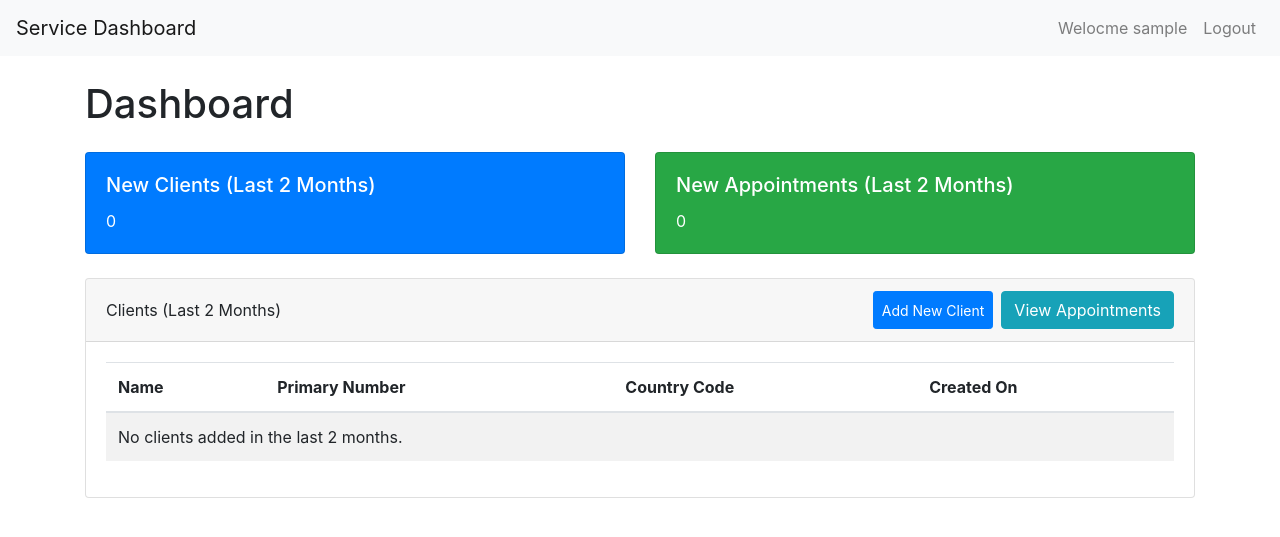
After one commit to vardhangkwm3/zoconut-assignment, a Django app: page / in a window 1280 px wide. The commit adds this page. Shown: the top 537 px of the page. Run offline with Django 5.2, Linux system fonts and the light colour scheme; the visitor is signed in with stand-in values (Sample User, id 1); data that the repository does not hold is empty; some libraries are stand-ins or nearby versions.

Commit message:
feat: created client.html / updated dashboard.html

```diff
--- /dev/null
+++ b/project/templates/dashboard/client.html
@@ -0,0 +1,24 @@
+<table class="table table-striped">
+  <thead>
+      <tr>
+          <th>Name</th>
+          <th>Primary Number</th>
+          <th>Country Code</th>
+          <th>Created On</th>
+      </tr>
+  </thead>
+  <tbody>
+      {% for client in clients %}
+      <tr>
+          <td>{{ client.user.get_full_name }}</td>
+          <td>{{ client.primary_number }}</td>
+          <td>{{ client.country_code }}</td>
+          <td>{{ client.timestamp|date:"Y-m-d" }}</td>
+      </tr>
+      {% empty %}
+      <tr>
+          <td colspan="4">No clients added in the last 2 months.</td>
+      </tr>
+      {% endfor %}
+  </tbody>
+</table>
--- a/project/templates/dashboard/dashboard.html
+++ b/project/templates/dashboard/dashboard.html
@@ -1,64 +1,120 @@
-{% extends "base.html" %}
-{% block title %}Dashboard{% endblock %}
+{% extends 'dashboard/base.html' %}
+
+{% block title %}Dashboard-Header{% endblock %}
+
 {% block content %}
-<h1>Dashboard</h1>
-<div class="row">
+<h1 class="mb-4">Dashboard</h1>
+
+<!-- Stats Overview -->
+<div class="row mb-4">
     <div class="col-md-6">
-        <h3>Stats Overview</h3>
-        <p>New Clients (Last 2 Months): <strong>{{ new_clients_count }}</strong></p>
-        <p>New Appointments (Last 2 Months): <strong>{{ new_appointments_count }}</strong></p>
+        <div class="card text-white bg-primary">
+            <div class="card-body">
+                <h5 class="card-title">New Clients (Last 2 Months)</h5>
+                <p class="card-text">{{ new_clients_count }}</p>
+            </div>
+        </div>
+    </div>
+    <div class="col-md-6">
+        <div class="card text-white bg-success">
+            <div class="card-body">
+                <h5 class="card-title">New Appointments (Last 2 Months)</h5>
+                <p class="card-text">{{ new_appointments_count }}</p>
+            </div>
+        </div>
     </div>
 </div>
-<hr>
-<div class="row">
-    <div class="col-md-12">
-        <h3>Clients (Last 2 Months)</h3>
-        <button class="btn btn-primary" data-toggle="modal" data-target="#addClientModal">Add New Client</button>
-        <table class="table table-bordered mt-3">
-            <thead>
-                <tr>
-                    <th>Name</th>
-                    <th>Primary Number</th>
-                    <th>Country Code</th>
-                    <th>Joined On</th>
-                </tr>
-            </thead>
-            <tbody>
-                {% for client in clients %}
-                <tr>
-                    <td>{{ client.user.get_full_name|default:client.user.username }}</td>
-                    <td>{{ client.primary_number }}</td>
-                    <td>{{ client.country_code }}</td>
-                    <td>{{ client.timestamp|date:"Y-m-d" }}</td>
-                </tr>
-                {% endfor %}
-            </tbody>
-        </table>
+
+<!-- Clients Table -->
+<div class="card">
+    <div class="card-header d-flex justify-content-between align-items-center">
+        <span>Clients (Last 2 Months)</span>
+        <div class="d-flex gap-2">
+            <button class="btn btn-sm btn-primary mx-2" data-toggle="modal" data-target="#addClientModal">
+                Add New Client
+            </button>
+            <a class="btn btn-info" href="{% url 'dashboard:appointments' %}">
+                View Appointments
+            </a>
+        </div>
+    </div>
+    <div class="card-body">
+        {% include 'dashboard/client.html' %}
     </div>
 </div>
-{% include "dashboard/add_client_modal.html" %}
+
+
+<!-- Add Client Modal -->
+<div class="modal fade" id="addClientModal" tabindex="-1" role="dialog" aria-labelledby="addClientModalLabel" aria-hidden="true">
+  <div class="modal-dialog" role="document">
+    <form id="addClientForm">
+      <div class="modal-content">
+        <div class="modal-header">
+          <h5 class="modal-title" id="addClientModalLabel">Add New Client</h5>
+          <button type="button" class="close" data-dismiss="modal" aria-label="Close">
+            <span aria-hidden="true">&times;</span>
+          </button>
+        </div>
+        <div class="modal-body">
+          <!-- Fields for User and ClientProfile -->
+          <div class="form-group">
+            <label for="id_username">Username</label>
+            <input type="text" name="username" class="form-control" id="id_username" required>
+          </div>
+          <div class="form-group">
+            <label for="id_first_name">First Name</label>
+            <input type="text" name="first_name" class="form-control" id="id_first_name" required>
+          </div>
+          <div class="form-group">
+            <label for="id_last_name">Last Name</label>
+            <input type="text" name="last_name" class="form-control" id="id_last_name" required>
+          </div>
+          <div class="form-group">
+            <label for="id_email">Email</label>
+            <input type="email" name="email" class="form-control" id="id_email" required>
+          </div>
+          <div class="form-group">
+            <label for="id_primary_number">Primary Number</label>
+            <input type="text" name="primary_number" class="form-control" id="id_primary_number" required>
+          </div>
+          <div class="form-group">
+            <label for="id_country_code">Country Code</label>
+            <input type="text" name="country_code" class="form-control" id="id_country_code" required>
+          </div>
+        </div>
+        <div class="modal-footer">
+          <button type="button" class="btn btn-secondary" data-dismiss="modal">Close</button>
+          <button type="submit" class="btn btn-primary">Add Client</button>
+        </div>
+      </div>
+    </form>
+  </div>
+</div>
 {% endblock %}
+
 {% block extra_js %}
 <script>
-$(document).ready(function(){
-    $('#clientForm').on('submit', function(e){
+    // AJAX submission for the add client form.
+    document.getElementById('addClientForm').addEventListener('submit', function(e) {
         e.preventDefault();
-        $.ajax({
-            url: "{% url 'add_client' %}",
-            method: "POST",
-            data: $(this).serialize(),
+        const formData = new FormData(this);
+        fetch("{% url 'dashboard:add_client' %}", {
+            method: 'POST',
             headers: {
-                'X-CSRFToken': '{{ csrf_token }}'
+                'X-CSRFToken': '{{ csrf_token }}',
             },
-            success: function(response){
-                alert(response.message);
+            body: formData
+        })
+        .then(response => response.json())
+        .then(data => {
+            if(data.success) {
+                // On success, reload the page or update the table dynamically.
                 location.reload();
-            },
-            error: function(xhr){
-                alert("Error: " + JSON.stringify(xhr.responseJSON.errors));
+            } else {
+                alert('Error adding client.');
             }
-        });
+        })
+        .catch(error => console.error('Error:', error));
     });
-});
 </script>
 {% endblock %}
```
